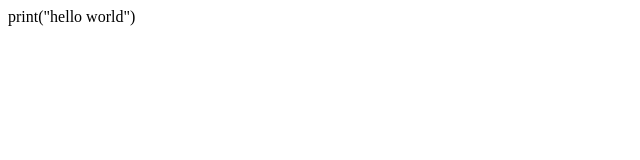
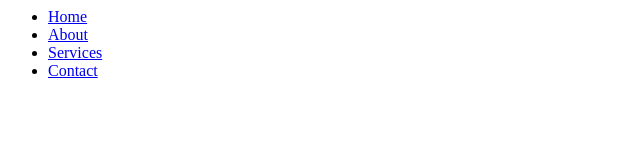
Before and after one commit to tremorberat/tremorberat, a plain HTML site: page index.html in a window 1280 px wide. Shown: the whole page, without its empty margins (0-640 px from the left). Drawn offline with Linux system fonts and the light colour scheme.

Commit message:
first commit

```diff
--- a/index.html
+++ b/index.html
@@ -1 +1,8 @@
-print("hello world")
+<nav>
+    <ul>
+      <li><a href="#">Home</a></li>
+      <li><a href="#">About</a></li>
+      <li><a href="#">Services</a></li>
+      <li><a href="#">Contact</a></li>
+    </ul>
+  </nav>
```
